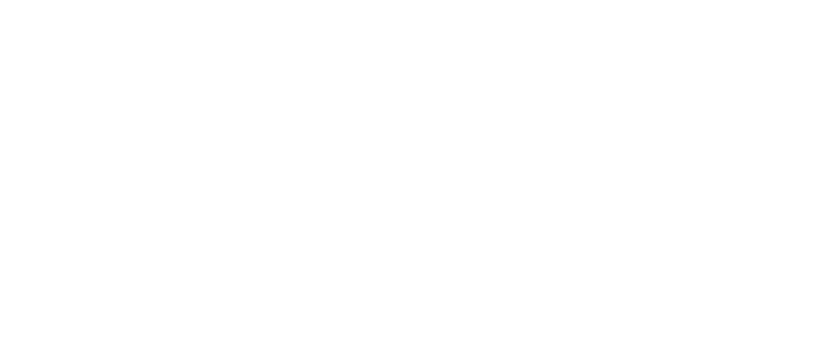
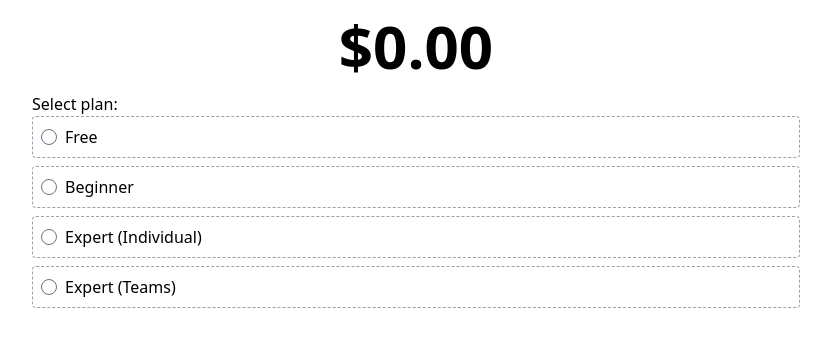
Before and after one commit to ymeskini/animation-recipes, a React (Vite) app: page /price in a window 1280 px wide. Before the commit this address had no page. Shown: the top 346 px of the page, without its empty margins (224-1055 px from the left). Built offline with nearby package versions, Linux system fonts and the light colour scheme.

Commit message:
feat: add price plan selection component and integrate into app routing

```diff
--- a/src/App.tsx
+++ b/src/App.tsx
@@ -8,6 +8,7 @@
 import { Carousel } from "./animations/carousel.tsx";
 import ResizablePanel from "./animations/resizable-panel.tsx";
 import Calendar from "./animations/calendar.tsx";
+import PlanSelection from "./animations/price.tsx";
 
 function App() {
   return (
@@ -20,6 +21,7 @@
       <Route path="/carousel" element={<Carousel />} />
       <Route path="/resizable-panel" element={<ResizablePanel />} />
       <Route path="/calendar" element={<Calendar />} />
+      <Route path="/price" element={<PlanSelection />} />
     </Routes>
   );
 }
--- a/src/animations/home.tsx
+++ b/src/animations/home.tsx
@@ -36,6 +36,11 @@
     title: "Calendar",
     description: "Interactive calendar component",
   },
+  {
+    to: "/price",
+    title: "Price Plan Selection",
+    description: "Interactive price plan selection component",
+  },
 ];
 
 export const Home = () => {
--- /dev/null
+++ b/src/animations/price.tsx
@@ -0,0 +1,75 @@
+import { useId, useState } from "react";
+
+const plans = [
+  {
+    label: 'Free',
+    id: 'free',
+    price: 0,
+  },
+  {
+    label: 'Beginner',
+    id: 'beginner',
+    price: 99,
+  },
+  {
+    label: 'Expert (Individual)',
+    id: 'expert-individual',
+    price: 499,
+  },
+  {
+    label: 'Expert (Teams)',
+    id: 'expert-teams',
+    price: 499,
+  },
+]
+
+function PlanSelection() {
+  const id = useId();
+  const [plan, setPlan] = useState(plans[0]);
+
+  return (
+    <div className="max-w-3xl mx-auto">
+      <PriceDisplay id={plan.id} price={plan.price} />
+
+      <fieldset className="bg-white">
+        <legend>Select plan:</legend>
+        <div className="flex flex-col gap-2">
+          {plans.map((plan) => {
+            const uniquePlanId = `${id}-${plan.id}`;
+
+            return (
+              <div className="flex items-center border border-dashed border-gray-400 rounded focus-within:outline-2 focus-within:outline-blue-600 focus-within:outline-offset-2" key={plan.id}>
+                <input
+                  type="radio"
+                  name={id}
+                  id={uniquePlanId}
+                  value={plan.id}
+                  onChange={() => setPlan(plan)}
+                  className="ml-2 accent-blue-600 focus:outline-none"
+                />
+                <label htmlFor={uniquePlanId} className="flex-1 p-2 cursor-pointer">{plan.label}</label>
+              </div>
+            );
+          })}
+        </div>
+      </fieldset>
+    </div>
+  );
+}
+
+export default PlanSelection;
+
+function PriceDisplay({ id, price }: { id: string; price: number }) {
+  const formattedPrice = new Intl.NumberFormat("en-US", {
+    style: "currency",
+    currency: "USD",
+  }).format(price);
+
+  return (
+    <div className="my-4 text-6xl font-bold text-center overflow-hidden">
+      <div key={id} className="animate-slide-and-color">
+        {formattedPrice}
+      </div>
+    </div>
+  );
+}
--- a/src/index.css
+++ b/src/index.css
@@ -10,3 +10,24 @@
     opacity: 1;
   }
 }
+
+@keyframes slide {
+  from {
+    transform: translateY(100%);
+  }
+  to {
+    transform: translateY(0%);
+  }
+}
+
+@keyframes colors {
+  from {
+    color: hsl(50deg 100% 50%);
+  }
+}
+
+.animate-slide-and-color {
+  animation:
+    slide 750ms cubic-bezier(0.15, 0.75, 0.25, 1.05),
+    colors 1500ms;
+}
```
Also changed, not shown: 1 other file (tests, documents, lock files or other folders).
